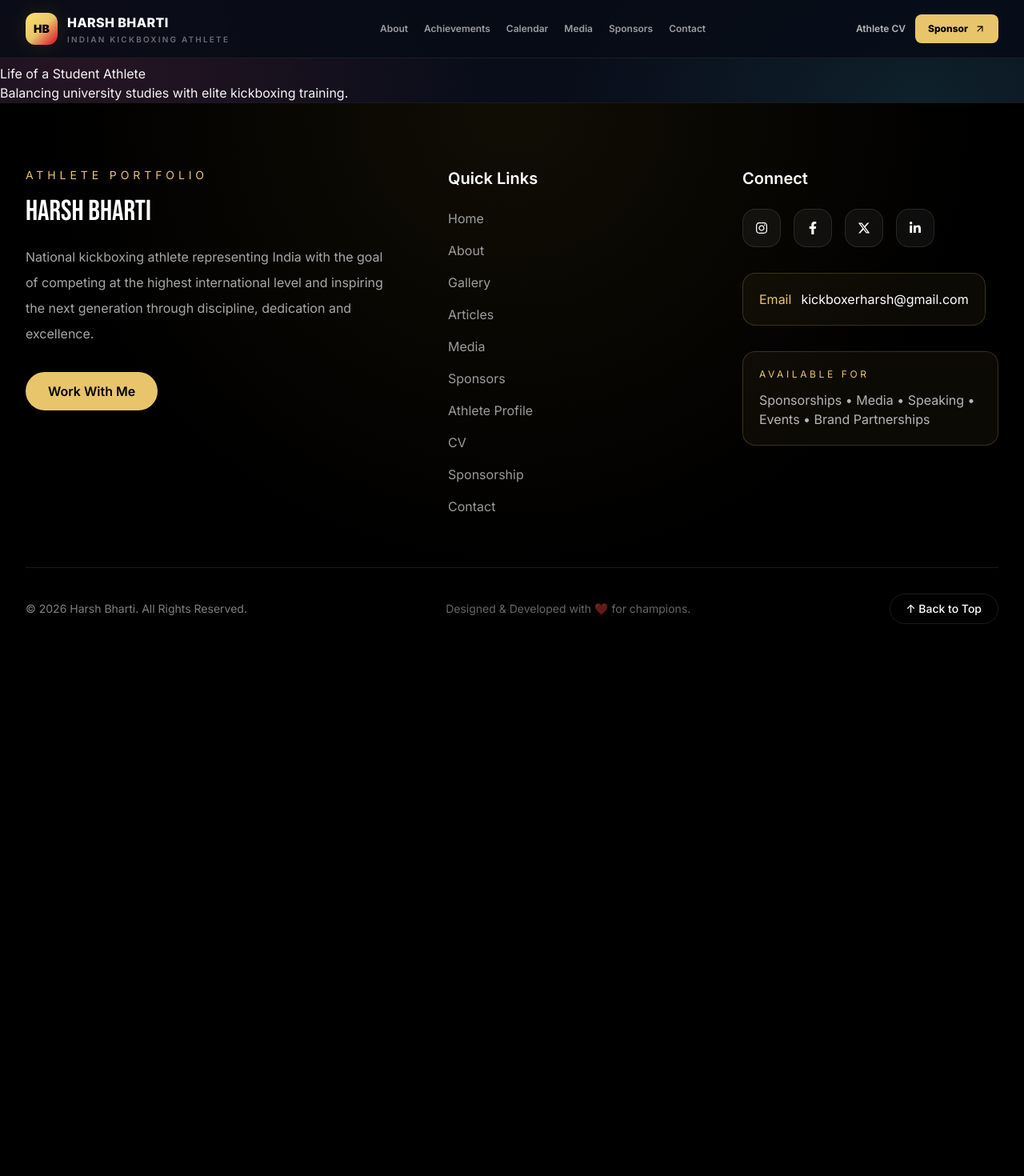
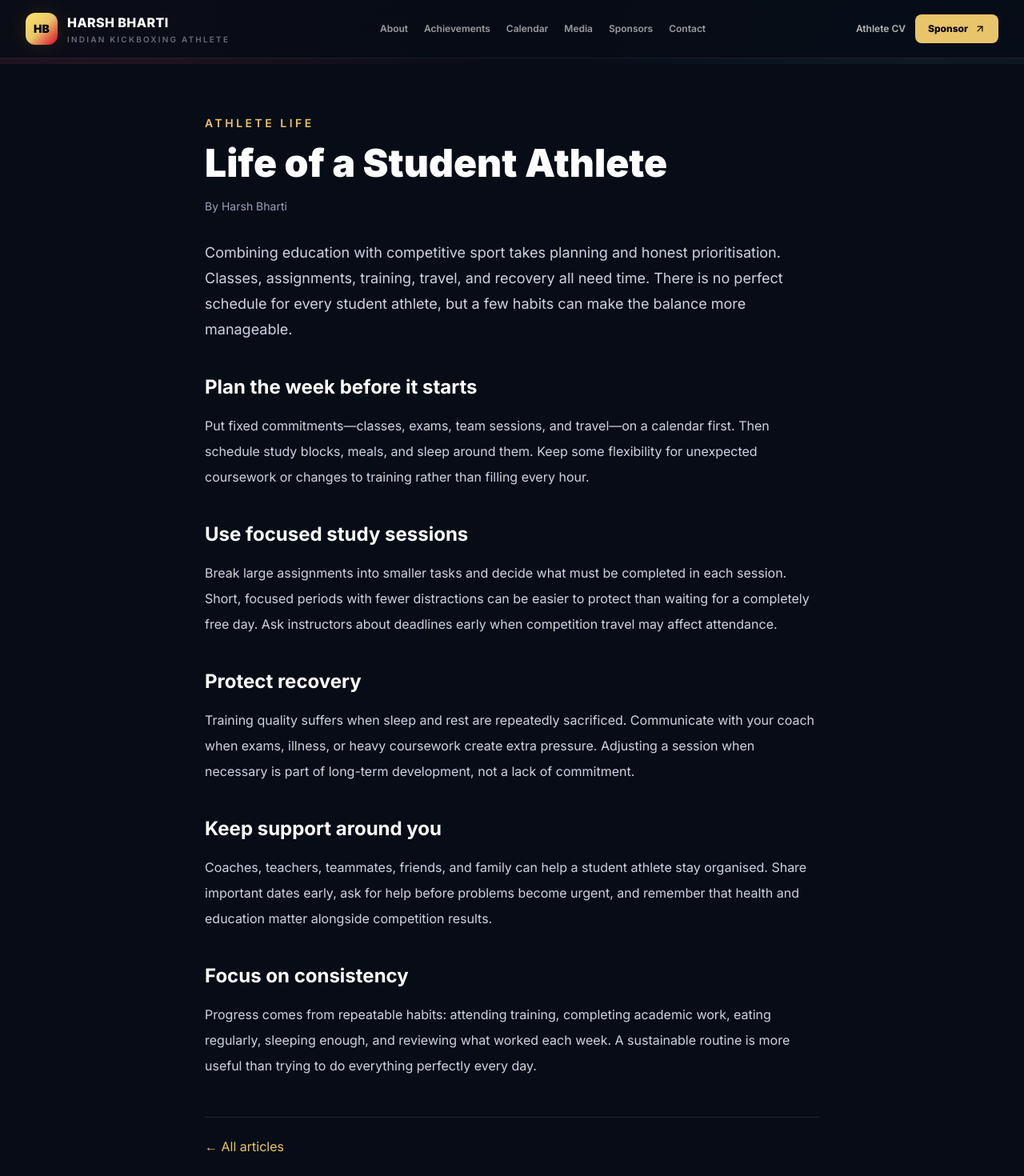
Before and after one commit to harshbharti55/kickboxer-harsh, a Next.js app: page /articles/life-of-a-student-athlete in a window 1280 px wide. Shown: the top 1470 px of the page at 80% size. Before the commit the page ends 860 px from the top, so only its background shows below. Built offline with nearby package versions, Linux system fonts and the light colour scheme.

Commit message:
Complete student athlete article

```diff
--- a/app/articles/life-of-a-student-athlete/page.tsx
+++ b/app/articles/life-of-a-student-athlete/page.tsx
@@ -1,8 +1,109 @@
-export default function Page() {
+import type { Metadata } from "next";
+import Link from "next/link";
+
+const canonical = "https://kickboxer-harsh.online/articles/life-of-a-student-athlete";
+const description =
+  "Practical ideas for balancing university study, kickboxing training, recovery, and competition as a student athlete.";
+
+export const metadata: Metadata = {
+  title: "Life of a Student Athlete: Study and Kickboxing | Harsh Bharti",
+  description,
+  alternates: { canonical },
+  openGraph: {
+    title: "Life of a Student Athlete: Study and Kickboxing",
+    description,
+    type: "article",
+    url: canonical,
+  },
+};
+
+const articleSchema = {
+  "@context": "https://schema.org",
+  "@type": "Article",
+  "@id": `${canonical}#article`,
+  headline: "Life of a Student Athlete: Balancing Study and Kickboxing",
+  description,
+  mainEntityOfPage: canonical,
+  author: {
+    "@type": "Person",
+    "@id": "https://kickboxer-harsh.online/#person",
+    name: "Harsh Bharti",
+    url: "https://kickboxer-harsh.online/",
+  },
+  publisher: {
+    "@type": "Organization",
+    "@id": "https://kickboxer-harsh.online/#organization",
+    name: "Harsh Bharti",
+    url: "https://kickboxer-harsh.online/",
+  },
+  inLanguage: "en-IN",
+};
+
+export default function StudentAthletePage() {
   return (
-    <main>
-      <h1>Life of a Student Athlete</h1>
-      <p>Balancing university studies with elite kickboxing training.</p>
+    <main className="min-h-screen bg-[#080c17] px-5 py-16 text-white sm:px-8">
+      <script
+        type="application/ld+json"
+        dangerouslySetInnerHTML={{
+          __html: JSON.stringify(articleSchema).replace(/</g, "\\u003c"),
+        }}
+      />
+      <article className="mx-auto max-w-3xl">
+        <p className="text-sm font-semibold uppercase tracking-[0.25em] text-[#e8c56a]">
+          Athlete life
+        </p>
+        <h1 className="mt-4 text-4xl font-black leading-tight sm:text-5xl">
+          Life of a Student Athlete
+        </h1>
+        <p className="mt-5 text-sm text-slate-400">By Harsh Bharti</p>
+        <p className="mt-8 text-lg leading-8 text-slate-300">
+          Combining education with competitive sport takes planning and honest
+          prioritisation. Classes, assignments, training, travel, and recovery
+          all need time. There is no perfect schedule for every student athlete,
+          but a few habits can make the balance more manageable.
+        </p>
+        <h2 className="mt-10 text-2xl font-bold">Plan the week before it starts</h2>
+        <p className="mt-4 leading-8 text-slate-300">
+          Put fixed commitments—classes, exams, team sessions, and travel—on a
+          calendar first. Then schedule study blocks, meals, and sleep around
+          them. Keep some flexibility for unexpected coursework or changes to
+          training rather than filling every hour.
+        </p>
+        <h2 className="mt-10 text-2xl font-bold">Use focused study sessions</h2>
+        <p className="mt-4 leading-8 text-slate-300">
+          Break large assignments into smaller tasks and decide what must be
+          completed in each session. Short, focused periods with fewer
+          distractions can be easier to protect than waiting for a completely
+          free day. Ask instructors about deadlines early when competition travel
+          may affect attendance.
+        </p>
+        <h2 className="mt-10 text-2xl font-bold">Protect recovery</h2>
+        <p className="mt-4 leading-8 text-slate-300">
+          Training quality suffers when sleep and rest are repeatedly sacrificed.
+          Communicate with your coach when exams, illness, or heavy coursework
+          create extra pressure. Adjusting a session when necessary is part of
+          long-term development, not a lack of commitment.
+        </p>
+        <h2 className="mt-10 text-2xl font-bold">Keep support around you</h2>
+        <p className="mt-4 leading-8 text-slate-300">
+          Coaches, teachers, teammates, friends, and family can help a student
+          athlete stay organised. Share important dates early, ask for help
+          before problems become urgent, and remember that health and education
+          matter alongside competition results.
+        </p>
+        <h2 className="mt-10 text-2xl font-bold">Focus on consistency</h2>
+        <p className="mt-4 leading-8 text-slate-300">
+          Progress comes from repeatable habits: attending training, completing
+          academic work, eating regularly, sleeping enough, and reviewing what
+          worked each week. A sustainable routine is more useful than trying to
+          do everything perfectly every day.
+        </p>
+        <div className="mt-12 border-t border-white/10 pt-6">
+          <Link className="text-[#e8c56a] hover:underline" href="/articles">
+            ← All articles
+          </Link>
+        </div>
+      </article>
     </main>
   );
 }
```
